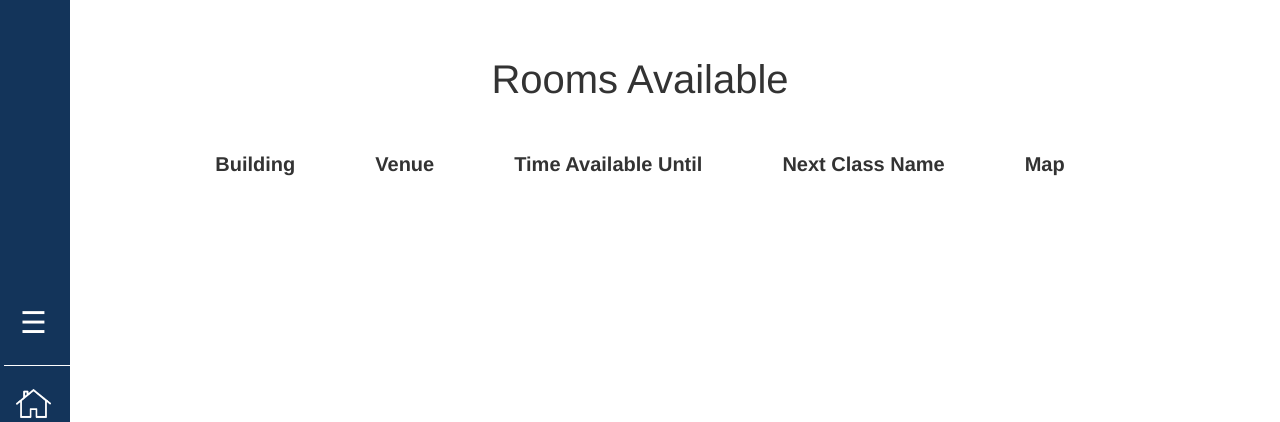
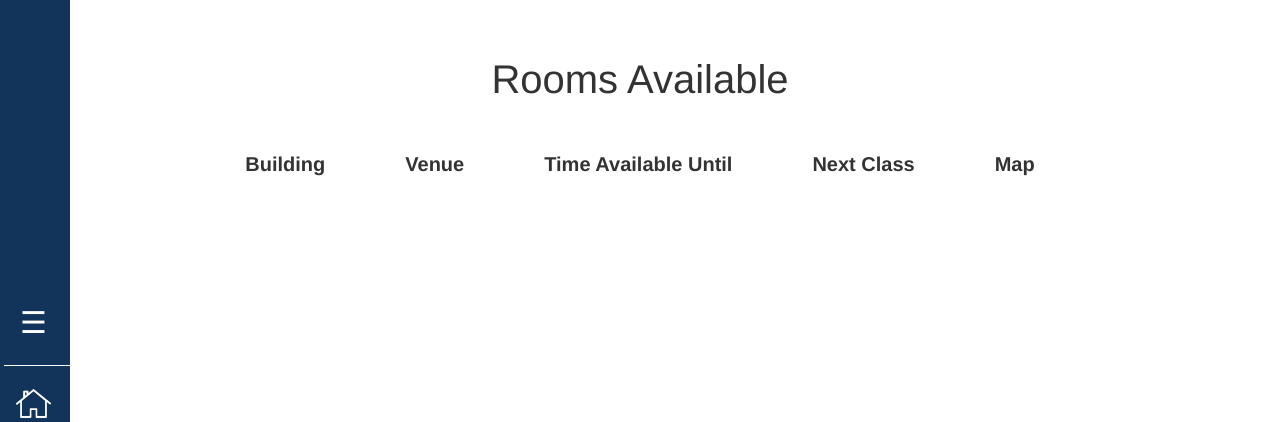
Before and after one commit to teriaiw/StudySpaces-NUS, a Flask app: template templates/results.html in a window 1280 px wide. Shown: the top 422 px of the page. Run offline with Flask 2, Linux system fonts and the light colour scheme; the template is opened without the code that fills it, so the values that code supplies are empty; some libraries are stand-ins or nearby versions.

Commit message:
updated col name again

```diff
--- a/templates/results.html
+++ b/templates/results.html
@@ -9,7 +9,7 @@
         <th>Building</th>
         <th>Venue</th>
         <th>Time Available Until</th>
-        <th>Next Class Name</th>
+        <th>Next Class</th>
         <th>Map</th>
       </tr>
     </thead>
```
